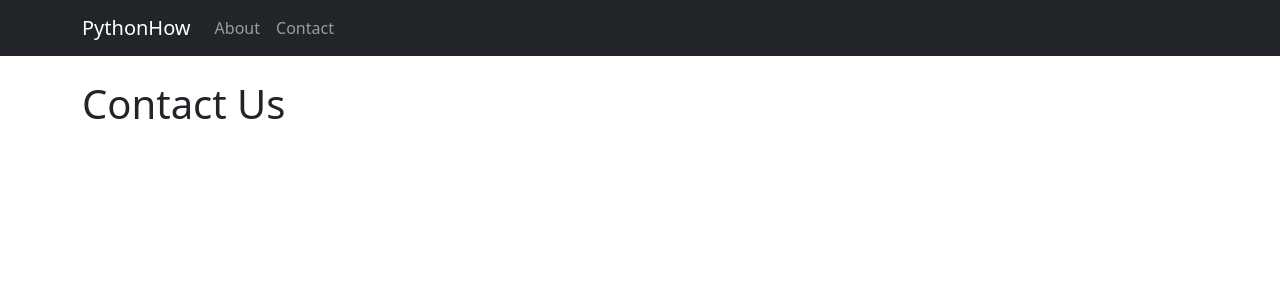
After one commit to raygunsix/job-application-form-django, a Django app: page /contact/ in a window 1280 px wide. The commit adds this page. Shown: the top 300 px of the page. Run offline with Django 5.2, Linux system fonts and the light colour scheme.

Commit message:
add contact page

```diff
--- a/job_application/templates/base.html
+++ b/job_application/templates/base.html
@@ -18,7 +18,7 @@
                     <a class="nav-link" href="{% url 'about' %}">About</a>
                   </li>
                   <li class="nav-item">
-                    <a class="nav-link" href="#">Contact</a>
+                    <a class="nav-link" href="{% url 'contact' %}">Contact</a>
                   </li>
                 </ul>
               </div>
--- /dev/null
+++ b/job_application/templates/contact.html
@@ -0,0 +1,6 @@
+{% extends 'base.html' %}
+{% block content %}
+
+<h1 class="mt-4 mb-4">Contact Us</h1>
+
+{% endblock %}
--- a/job_application/urls.py
+++ b/job_application/urls.py
@@ -3,5 +3,6 @@ from . import views
 
 urlpatterns = [
     path('', views.index, name='index'),
-    path('about/', views.about, name='about')
+    path('about/', views.about, name='about'),
+    path('contact/', views.contact, name='contact')
 ]
--- a/job_application/views.py
+++ b/job_application/views.py
@@ -33,3 +33,6 @@ def index(request):
 
 def about(request):
     return render(request, "about.html")
+
+def contact(request):
+    return render(request, "contact.html")
```
